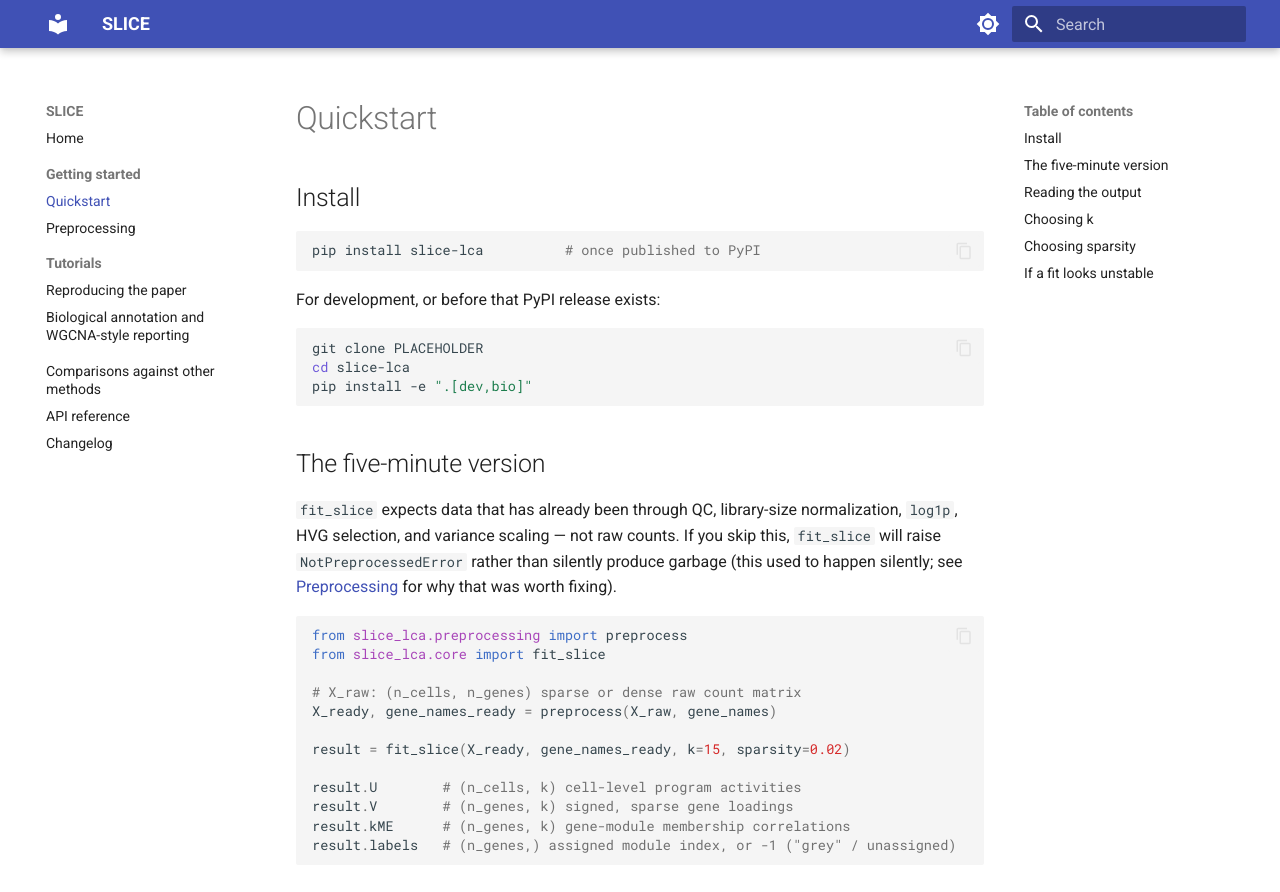
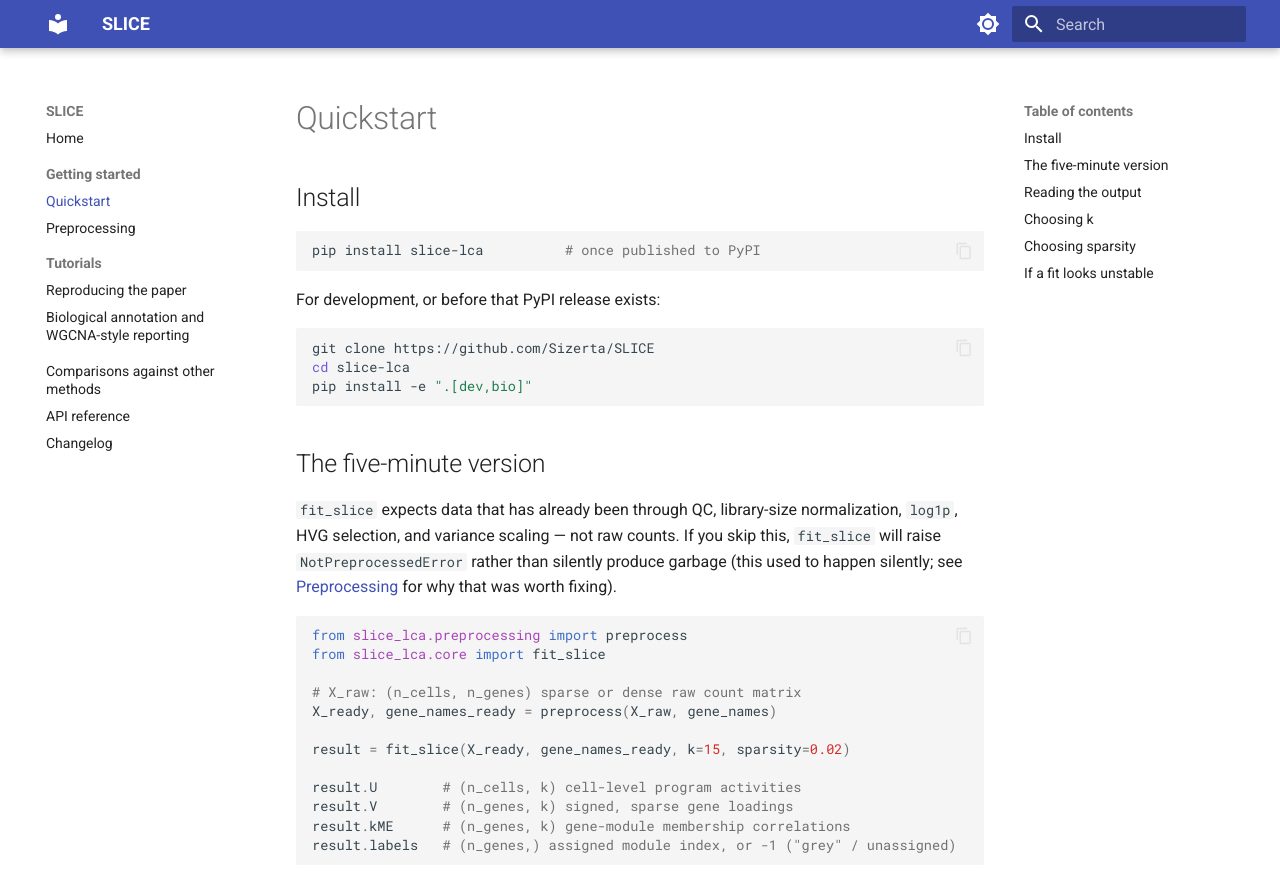
Before and after one commit to Sizerta/SLICE, an MkDocs documentation site: the page built from docs/quickstart.md, in a window 1280 px wide and 900 px high. Shown: the top 892 px of the window. Built offline with MkDocs 1.6.1 and Material for MkDocs 9.7.7, drawn with Linux system fonts in a browser that asks for light colours.

Commit message:
Update quickstart.md

````diff
--- a/docs/quickstart.md
+++ b/docs/quickstart.md
@@ -9,7 +9,7 @@ pip install slice-lca          # once published to PyPI
 For development, or before that PyPI release exists:
 
 ```bash
-git clone PLACEHOLDER
+git clone https://github.com/Sizerta/SLICE
 cd slice-lca
 pip install -e ".[dev,bio]"
 ```
````
